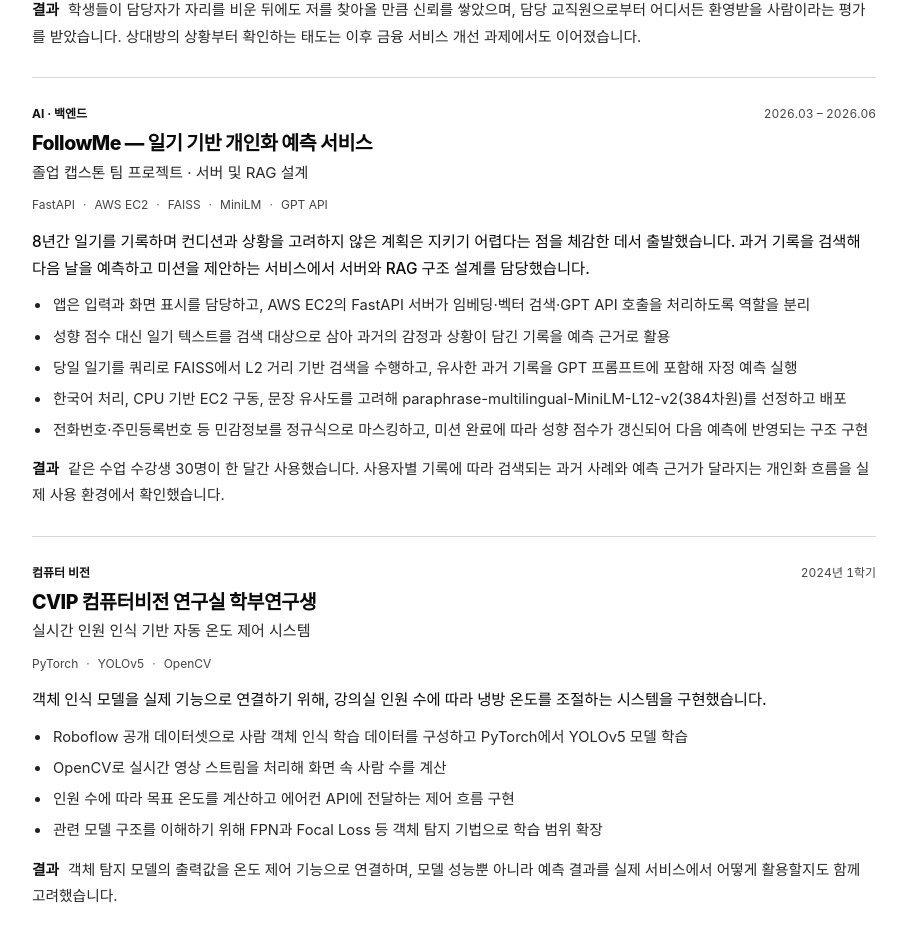
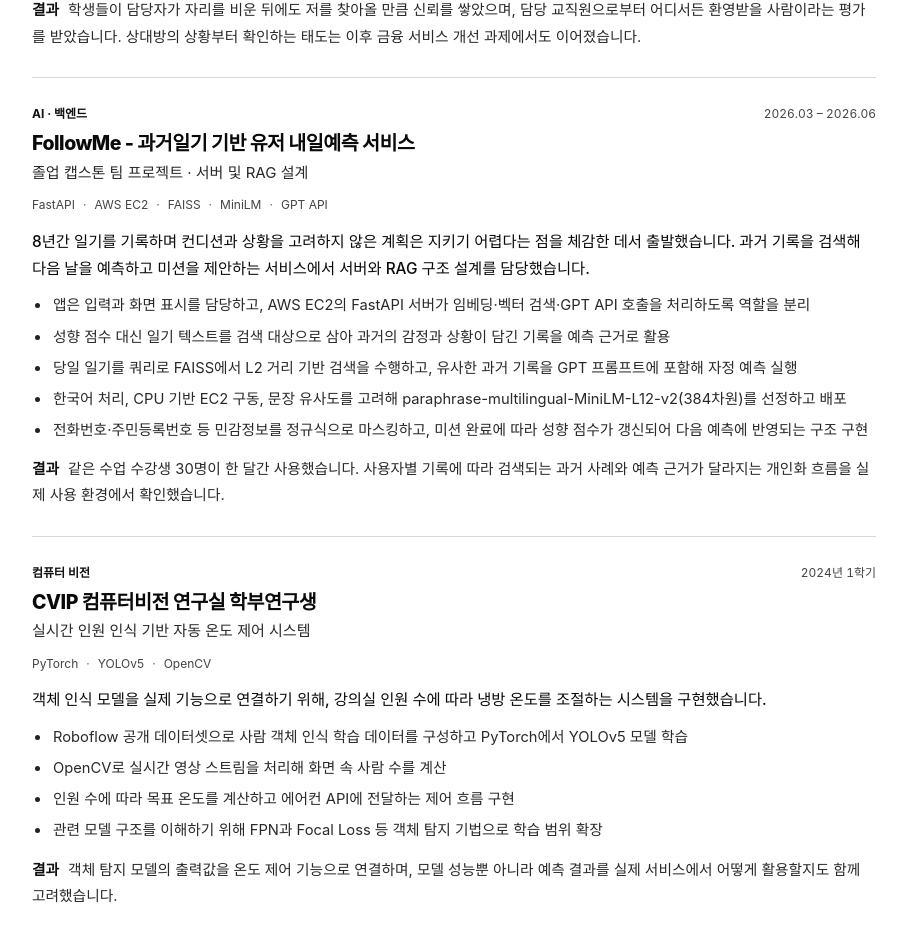
Before and after one commit to hynsxo/hynsxo.github.io, a plain HTML site: page index.html in a window 1280 px wide. Shown: the part 2699-3625 px from the top of the page, without its empty margins (186-1092 px from the left). Drawn offline with Linux system fonts and the light colour scheme; a web font is replaced by a local one.

Commit message:
update : entry title for FollowMe project

```diff
--- a/index.html
+++ b/index.html
@@ -682,7 +682,7 @@
       </div>
       <div class="entry">
         <div class="entry-eyebrow"><span>AI · 백엔드</span><span class="entry-date">2026.03 – 2026.06</span></div>
-        <div class="entry-title">FollowMe — 일기 기반 개인화 예측 서비스</div>
+        <div class="entry-title">FollowMe - 과거일기 기반 유저 내일예측 서비스</div>
         <div class="entry-org">졸업 캡스톤 팀 프로젝트 · 서버 및 RAG 설계</div>
         <div class="tags"><span class="tag">FastAPI</span><span class="tag">AWS EC2</span><span
             class="tag">FAISS</span><span class="tag">MiniLM</span><span class="tag">GPT API</span></div>
```
